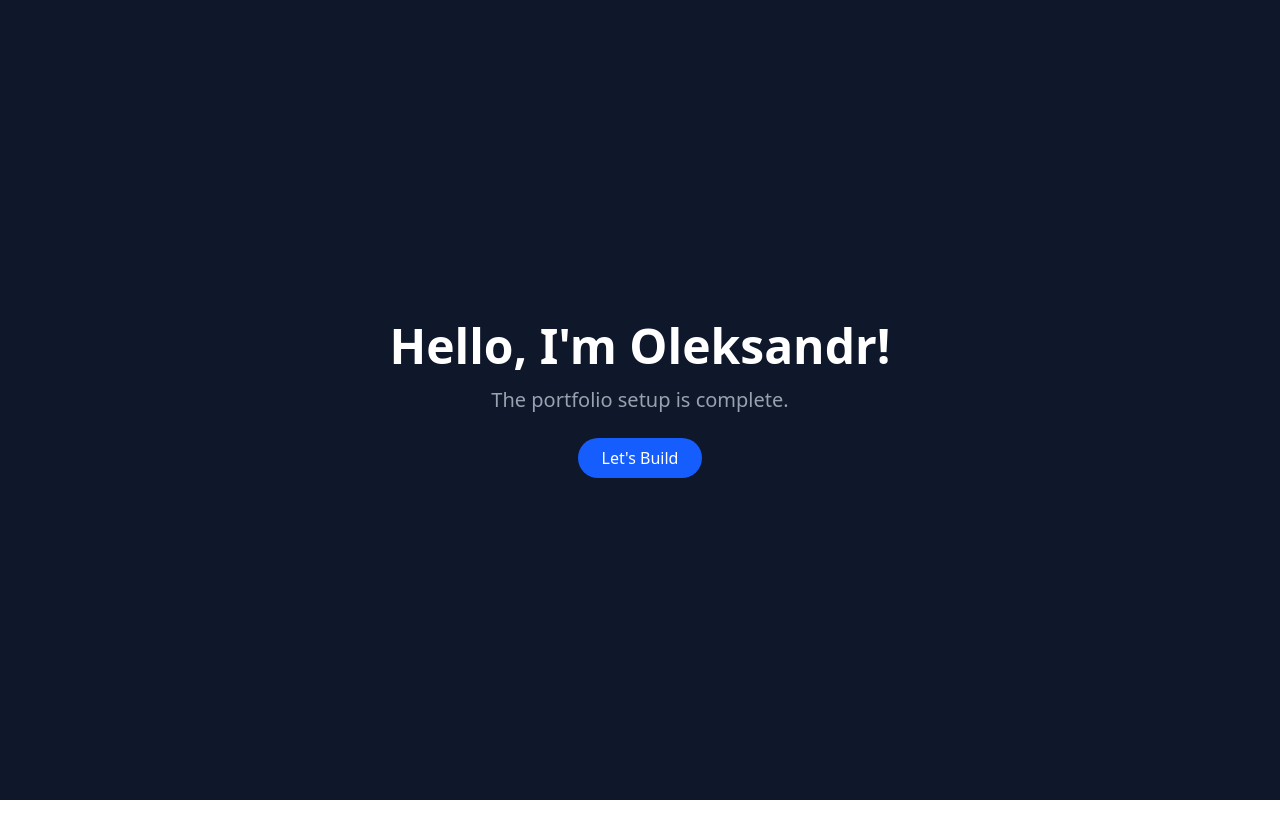
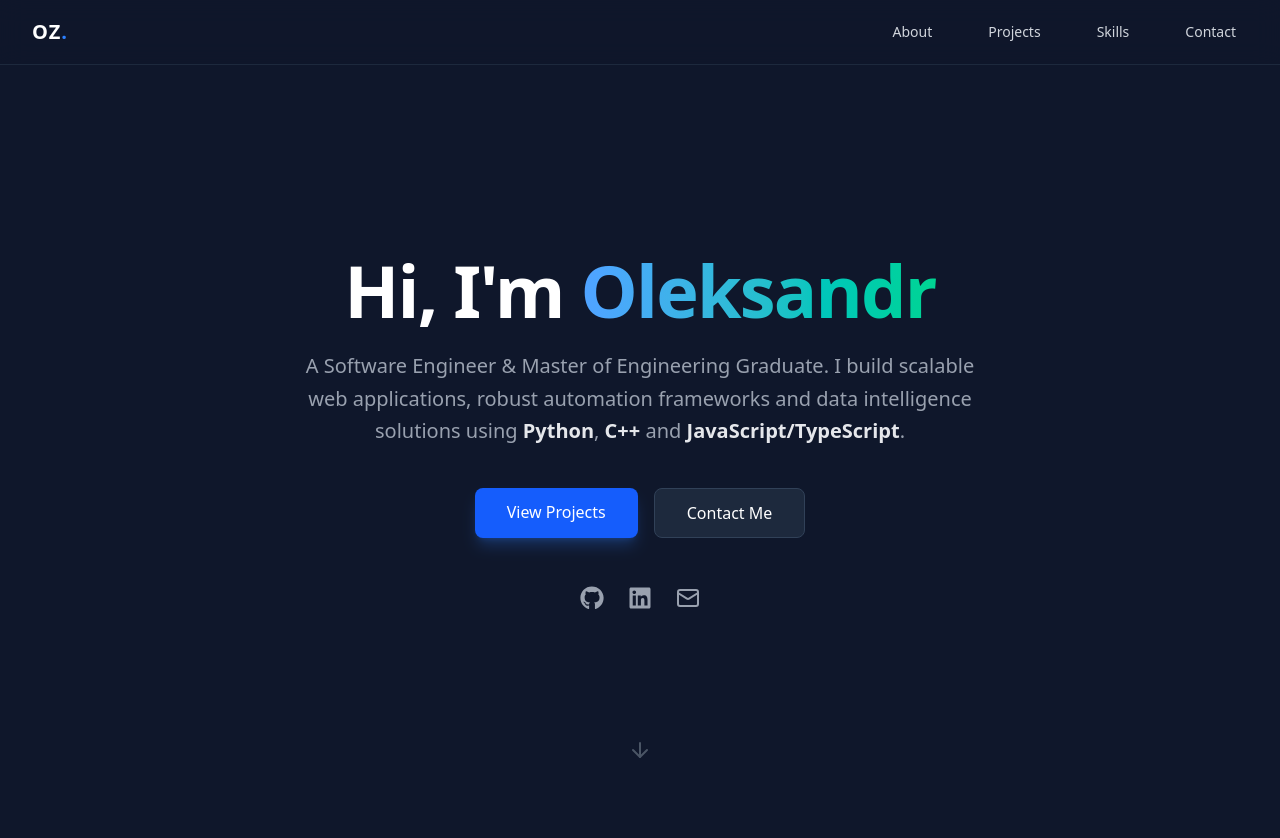
Before and after one commit to OleksandrZadvornyi/portfolio, a React (Vite) app: page / in a window 1280 px wide. Shown: the top 838 px of the page. Before the commit the page ends 800 px from the top, so only its background shows below. Built offline with nearby package versions, Linux system fonts and the light colour scheme.

Commit message:
feat: add Hero and Navbar components

```diff
--- a/package.json
+++ b/package.json
@@ -16,7 +16,8 @@
     "@tailwindcss/vite": "^4.1.18",
     "lucide-react": "^0.562.0",
     "react": "^19.2.0",
-    "react-dom": "^19.2.0"
+    "react-dom": "^19.2.0",
+    "react-icons": "^5.5.0"
   },
   "devDependencies": {
     "@eslint/js": "^9.39.1",
--- a/src/App.jsx
+++ b/src/App.jsx
@@ -1,15 +1,16 @@
+import Navbar from './components/Navbar';
+import Hero from './components/Hero';
+
 function App() {
   return (
-    <div className="bg-slate-900 min-h-screen text-white flex items-center justify-center">
-      <div className="text-center">
-        <h1 className="text-5xl font-bold mb-4">Hello, I'm Oleksandr!</h1>
-        <p className="text-xl text-gray-400">The portfolio setup is complete.</p>
-        <button className="mt-6 px-6 py-2 bg-blue-600 rounded-full hover:bg-blue-500 transition">
-          Let's Build
-        </button>
-      </div>
+    <div className="bg-slate-900 min-h-screen text-white">
+      <Navbar />
+      <Hero />
+
+      {/* Placeholder for future sections */}
+      <div className="h-screen"></div>
     </div>
   )
 }
 
-export default App
+export default App;
--- /dev/null
+++ b/src/components/Hero.jsx
@@ -0,0 +1,62 @@
+import React from 'react';
+import { LuMail, LuArrowDown } from "react-icons/lu";
+import { FaGithub, FaLinkedin } from "react-icons/fa";
+
+const Hero = () => {
+  return (
+    <section id="home" className="min-h-screen flex items-center justify-center bg-slate-900 pt-16">
+      <div className="max-w-7xl mx-auto px-4 sm:px-6 lg:px-8 flex flex-col items-center text-center">
+        {/* Main Heading */}
+        <h1 className="text-5xl md:text-7xl font-bold text-white mb-6 tracking-tight">
+          Hi, I'm <span className="text-transparent bg-clip-text bg-linear-to-r from-blue-400 to-emerald-400">Oleksandr</span>
+        </h1>
+
+        {/* Subheading */}
+        <p className="text-xl text-gray-400 max-w-2xl mb-10 leading-relaxed">
+          A Software Engineer & Master of Engineering Graduate.
+          I build scalable web applications, robust automation frameworks
+          and data intelligence solutions using
+          <span className="text-gray-200 font-semibold"> Python</span>,
+          <span className="text-gray-200 font-semibold"> C++</span> and
+          <span className="text-gray-200 font-semibold"> JavaScript/TypeScript</span>.
+        </p>
+
+        {/* CTA Buttons */}
+        <div className="flex flex-col sm:flex-row gap-4 mb-12">
+          <a
+            href="#projects"
+            className="px-8 py-3 bg-blue-600 text-white rounded-lg font-medium hover:bg-blue-500 transition-all hover:scale-105 shadow-lg shadow-blue-500/25"
+          >
+            View Projects
+          </a>
+          <a
+            href="#contact"
+            className="px-8 py-3 bg-slate-800 text-white rounded-lg font-medium hover:bg-slate-700 transition-all border border-slate-700"
+          >
+            Contact Me
+          </a>
+        </div>
+
+        {/* Social Links */}
+        <div className="flex gap-6 text-gray-400">
+          <a href="https://github.com/OleksandrZadvornyi" target="_blank" rel="noopener noreferrer" className="hover:text-white transition-colors">
+            <FaGithub size={24} />
+          </a>
+          <a href="https://www.linkedin.com/in/oleksandr-zadvornyi-ab955131a" target="_blank" rel="noopener noreferrer" className="hover:text-white transition-colors">
+            <FaLinkedin size={24} />
+          </a>
+          <a href="mailto:zadvornyi.alex16@gmail.com" className="hover:text-white transition-colors">
+            <LuMail size={24} />
+          </a>
+        </div>
+
+        {/* Scroll Indicator */}
+        <div className="absolute bottom-8 animate-bounce hidden md:block">
+          <LuArrowDown className="text-gray-600" size={24} />
+        </div>
+      </div>
+    </section>
+  );
+};
+
+export default Hero;
--- /dev/null
+++ b/src/components/Navbar.jsx
@@ -0,0 +1,83 @@
+import React, { useState } from 'react';
+import { LuMenu, LuX, LuMail } from "react-icons/lu";
+
+const Navbar = () => {
+  const [isOpen, setIsOpen] = useState(false);
+
+  const navLinks = [
+    { name: 'About', href: '#about' },
+    { name: 'Projects', href: '#projects' },
+    { name: 'Skills', href: '#skills' },
+    { name: 'Contact', href: '#contact' },
+  ];
+
+  return (
+    <nav className="fixed w-full z-50 bg-slate-900/80 backdrop-blur-md border-b border-slate-800">
+      <div className="max-w-7xl mx-auto px-4 sm:px-6 lg:px-8">
+        <div className="flex items-center justify-between h-16">
+          {/* Logo */}
+          <div className="shrink-0">
+            <a href="#" className="text-xl font-bold text-white tracking-wider">
+              OZ<span className="text-blue-500">.</span>
+            </a>
+          </div>
+
+          {/* Desktop Menu */}
+          <div className="hidden md:block">
+            <div className="ml-10 flex items-baseline space-x-8">
+              {navLinks.map((link) => (
+                <a
+                  key={link.name}
+                  href={link.href}
+                  className="text-gray-300 hover:text-blue-500 px-3 py-2 rounded-md text-sm font-medium transition-colors duration-300"
+                >
+                  {link.name}
+                </a>
+              ))}
+
+              {/* Example: If you want to show the social icons here,
+                 you can now use them like this:
+              */}
+              {/* <div className="flex items-center space-x-4 ml-4">
+                <FaGithub className="text-gray-300 hover:text-white cursor-pointer" size={20} />
+                <FaLinkedin className="text-gray-300 hover:text-white cursor-pointer" size={20} />
+              </div>
+              */}
+            </div>
+          </div>
+
+          {/* Mobile Menu Button */}
+          <div className="md:hidden">
+            <button
+              onClick={() => setIsOpen(!isOpen)}
+              className="text-gray-400 hover:text-white focus:outline-none"
+            >
+              {/* Updated icon components */}
+              {isOpen ? <LuX size={24} /> : <LuMenu size={24} />}
+            </button>
+          </div>
+        </div>
+      </div>
+
+      {/* Mobile Menu Dropdown */}
+      {isOpen && (
+        <div className="md:hidden bg-slate-900 border-b border-slate-800">
+          <div className="px-2 pt-2 pb-3 space-y-1 sm:px-3">
+            {navLinks.map((link) => (
+              <a
+                key={link.name}
+                href={link.href}
+                className="text-gray-300 hover:text-blue-500 block px-3 py-2 rounded-md text-base font-medium"
+                onClick={() => setIsOpen(false)}
+              >
+                {link.name}
+              </a>
+            ))}
+          </div>
+        </div>
+      )}
+    </nav>
+  );
+};
+
+export default Navbar;
```
Also changed, not shown: 1 other file (tests, documents, lock files or other folders).
